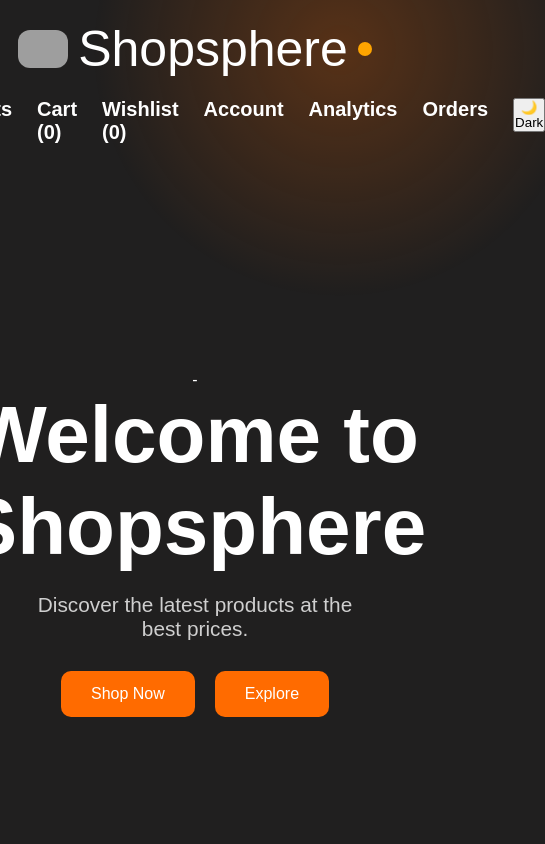
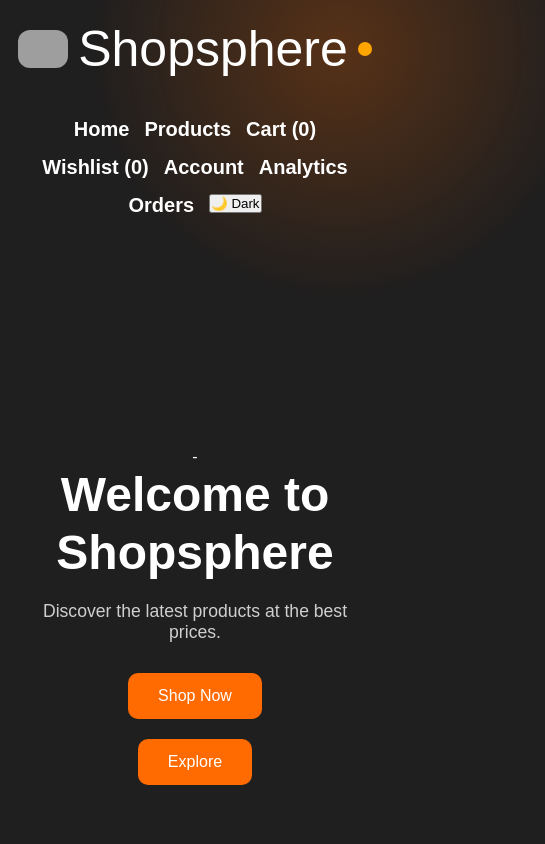
Before and after one commit to its-preeti/Shopsphere-frontend, a React (Vite) app: page / in a window 390 px wide. Shown: the top 844 px of the page, 545 px wide, since content can reach past the window. Built offline with nearby package versions, Linux system fonts and the light colour scheme; grey boxes are pictures that could not be loaded.

Commit message:
Adding frontent on git

```diff
--- a/src/components/Navbar/Navbar.css
+++ b/src/components/Navbar/Navbar.css
@@ -71,3 +71,33 @@ body{
     transform: translateY(0);
   }
 }
+/* MOBILE */
+
+@media(max-width:768px){
+
+  .navbar{
+
+    flex-direction:column;
+
+    gap:20px;
+
+    padding:20px;
+  }
+
+  .nav-links{
+
+    display:flex;
+
+    flex-wrap:wrap;
+
+    justify-content:center;
+
+    gap:15px;
+  }
+
+  .logo{
+
+    font-size:2rem;
+  }
+
+}
--- a/src/components/ProductCard/ProductCard.css
+++ b/src/components/ProductCard/ProductCard.css
@@ -91,3 +91,11 @@
 
   transform: scale(1.03);
 }
+@media(max-width:768px){
+
+  .product-card img{
+
+    height:320px;
+  }
+
+}
--- a/src/index.css
+++ b/src/index.css
@@ -1,3 +1,16 @@
 body {
   background: #201f1f;
 }
+*{
+  margin:0;
+  padding:0;
+  box-sizing:border-box;
+}
+
+html,
+body,
+#root{
+  width:100%;
+  overflow-x:hidden;
+  font-family:sans-serif;
+}
--- a/src/pages/Home/Home.css
+++ b/src/pages/Home/Home.css
@@ -135,3 +135,32 @@
 
   margin-bottom: 40px;
 }
+/* MOBILE */
+
+@media(max-width:768px){
+
+  .hero{
+
+    padding:120px 20px;
+  }
+
+  .hero h1{
+
+    font-size:3rem;
+
+    line-height:1.2;
+  }
+
+  .hero p{
+
+    font-size:1.1rem;
+  }
+
+  .hero-buttons{
+
+    flex-direction:column;
+
+    align-items:center;
+  }
+
+}
--- a/src/pages/Products/Products.css
+++ b/src/pages/Products/Products.css
@@ -113,3 +113,37 @@
 
   gap: 30px;
 }
+/* MOBILE */
+
+@media(max-width:768px){
+
+  .products{
+
+    width:95%;
+  }
+
+  .products h1{
+
+    font-size:3rem;
+  }
+
+  .advanced-filters{
+
+    flex-direction:column;
+
+    gap:20px;
+  }
+
+  .filter-buttons{
+
+    flex-wrap:wrap;
+
+    justify-content:center;
+  }
+
+  .products-grid{
+
+    grid-template-columns:1fr;
+  }
+
+}
```
